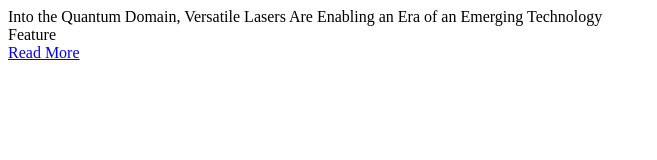
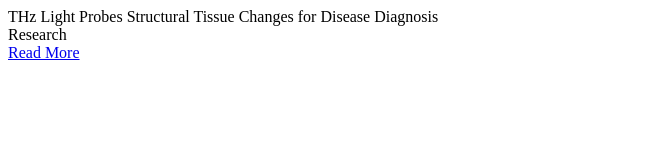
Before and after one commit to bh-photonics/photonics-carousel, a plain HTML site: page index.html in a window 1280 px wide. Shown: the whole page, without its empty margins (0-657 px from the left). Drawn offline with Linux system fonts and the light colour scheme.

Commit message:
Update index.html

```diff
--- a/index.html
+++ b/index.html
@@ -2,8 +2,8 @@
 <html>
 <head><title>Test Carousel</title></head>
 <body>
-    <div class="LAB_CarouselTitle">Into the Quantum Domain, Versatile Lasers Are Enabling an Era of an Emerging Technology</div>
-    <div class="LAB_CarouselLabel">Feature</div>
-    <a class="BTN_CarouselSlide" href="/Articles/Into_the_Quantum_Domain_Versatile_Lasers_Are/p5/vo262/i1877/a70949">Read More</a>
+    <div class="LAB_CarouselTitle">THz Light Probes Structural Tissue Changes for Disease Diagnosis</div>
+    <div class="LAB_CarouselLabel">Research</div>
+    <a class="BTN_CarouselSlide" href="/Articles/THz_Light_Probes_Structural_Tissue_Changes_for/p1/a71169">Read More</a>
 </body>
 </html>
```
